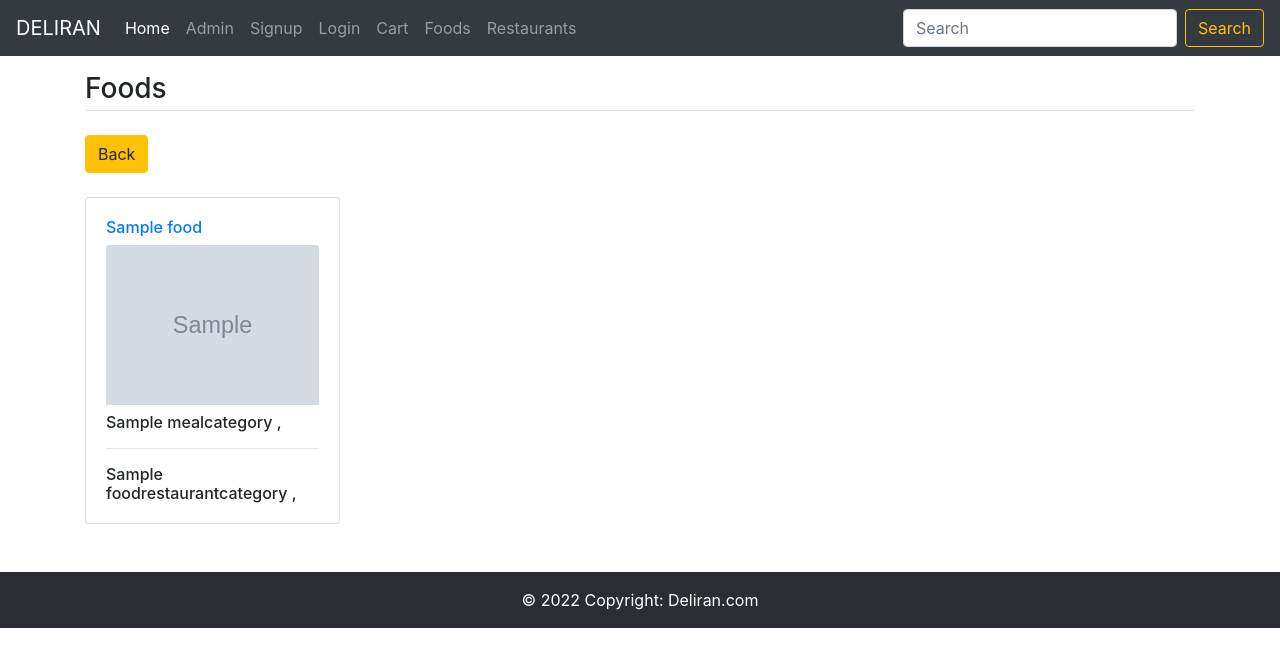
After one commit to delaramghaemmaghami/Maktab_Final_Project, a Django app: page /restaurant/food-reataurant-meal-foods-list/1 in a window 1280 px wide. The commit adds this page. Shown: the top 667 px of the page. Run offline with Django 3.2, Linux system fonts and the light colour scheme; tables that the repository leaves empty hold one stand-in row (values such as "Sample post"); grey boxes marked "Sample" are stand-in pictures; some libraries are stand-ins or nearby versions.

Commit message:
Food_list according to food_reataurant_cat will be shown

```diff
--- a/SRC/restaurant/urls.py
+++ b/SRC/restaurant/urls.py
@@ -9,4 +9,6 @@ urlpatterns = [
     path("food-restaurant-meal-list/", food_restaurant_meal_list, name="food_restaurant_meal_list"),
     path("restaurant-list/", restaurants_list, name="Restaurants_list"),
     path("branches-list/", branches_list, name="branches_list"),
+    path("food-reataurant-meal-foods-list/<int:food_restaurant_category_id>",
+         food_reataurant_meal_foods_list, name="food_reataurant_meal_foods_list"),
 ]
--- a/SRC/restaurant/views.py
+++ b/SRC/restaurant/views.py
@@ -29,3 +29,9 @@ def restaurants_list(request):
 def branches_list(request):
     data = Branch.objects.all().order_by("-id")
     return render(request, "restaurant/branches_list.html", {"data": data})
+
+
+def food_reataurant_meal_foods_list(request, food_restaurant_category_id):
+    food_restaurant_category = FoodRestaurantCategory.objects.get(id=food_restaurant_category_id)
+    data = Food.objects.filter(food_restaurant_category=food_restaurant_category).order_by("-id")
+    return render(request, "restaurant/food_reataurant_meal_foods_list.html", {"data": data})
--- a/SRC/templates/base.html
+++ b/SRC/templates/base.html
@@ -6,7 +6,7 @@
     <link rel="stylesheet" href="https://maxcdn.bootstrapcdn.com/bootstrap/4.0.0/css/bootstrap.min.css" integrity="sha384-Gn5384xqQ1aoWXA+058RXPxPg6fy4IWvTNh0E263XmFcJlSAwiGgFAW/dAiS6JXm" crossorigin="anonymous"></head>
     {% block style %}{% endblock style %}
 <body>
-    <nav class="navbar navbar-expand-lg navbar-dark bg-dark">
+    <nav class="navbar navbar-expand-lg navbar-dark bg-dark fixed-top">
       <a class="navbar-brand" href="#">DELIRAN</a>
       <button class="navbar-toggler" type="button" data-toggle="collapse" data-target="#navbarSupportedContent" aria-controls="navbarSupportedContent" aria-expanded="false" aria-label="Toggle navigation">
         <span class="navbar-toggler-icon"></span>
--- /dev/null
+++ b/SRC/templates/restaurant/food_reataurant_meal_foods_list.html
@@ -0,0 +1,44 @@
+{% extends "base.html" %}
+
+{% load static %}
+
+{% block style %}
+    <link rel="stylesheet" href="{% static '' %}">
+{% endblock style %}
+
+{% block title %}
+    FOODS
+{% endblock title %}
+
+{% block content %}
+	<h1>Foods List</h1>
+	<main class="container my-4">
+		<h3 class="my-4 border-bottom pb-1">Foods</h3>
+		<div>
+			<a href="{% url 'food_restaurant_meal_list' %}" class="btn btn-warning" role="button">Back</a>
+		</div>
+		<br>
+		<div class="row">
+			{% if data %}
+				{% for food in data %}
+					<div class="col-md-3 mb-4">
+						<div class="card shadow">
+						  <div class="card-body">
+							<h6 class="card-text"><a href="#">{{food.name}}</a></h6>
+                            <h6 class="card-text"><img src="{{food.image.url}}"
+													   class="card-img-top"></h6>
+							<h6 class="card-text">
+								{% for fmc in food.meal_category.all %}{{fmc}} ,{% endfor %}
+							</h6>
+							<hr>
+							<h6 class="card-text">
+								{% for frc in food.food_restaurant_category.all %}{{frc}} ,{% endfor %}
+							</h6>
+						  </div>
+						</div>
+					</div>
+				{% endfor %}
+			{% endif %}
+		</div>
+	</main>
+{% endblock content %}
--- a/SRC/templates/restaurant/food_reataurant_meal_list.html
+++ b/SRC/templates/restaurant/food_reataurant_meal_list.html
@@ -24,7 +24,9 @@
 					<div class="col-md-3 mb-4">
 						<div class="card shadow">
 						  <div class="card-body">
-							<h6 class="card-text"><a href="#">{{cat.name}}</a></h6>
+							<h6 class="card-text"><a href="/restaurant/food-reataurant-meal-foods-list/{{cat.id}}">
+								{{cat.name}}
+							</a></h6>
 						  </div>
 						</div>
 					</div>
```
